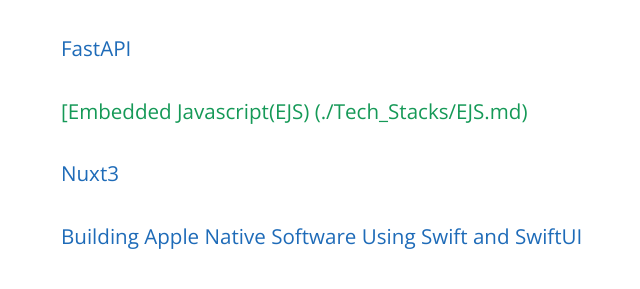
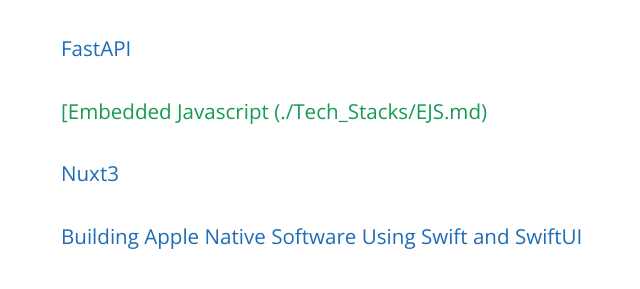
Before and after one commit to learning-software-engineering/learning-software-engineering.github.io, a Jekyll site: the page built from Topics/Tech_Stacks.md, in a window 1280 px wide and 900 px high, scrolled down 528 px. Shown: the part 163-452 px from the top of the window, without its empty margins (163-803 px from the left). Built offline with Jekyll 4.4.1, drawn with Linux system fonts in a browser that asks for light colours; our own code applies the rules of GitHub Pages for plain Markdown files.

Commit message:
Update Tech_Stacks.md

```diff
--- a/Topics/Tech_Stacks.md
+++ b/Topics/Tech_Stacks.md
@@ -12,7 +12,7 @@
 
 ### [FastAPI](./Tech_Stacks/FastAPI.md)
 
-### [Embedded Javascript(EJS) (./Tech_Stacks/EJS.md)
+### [Embedded Javascript (./Tech_Stacks/EJS.md)
 
 ### [Nuxt3](./Tech_Stacks/Nuxt3.md)
 
```
